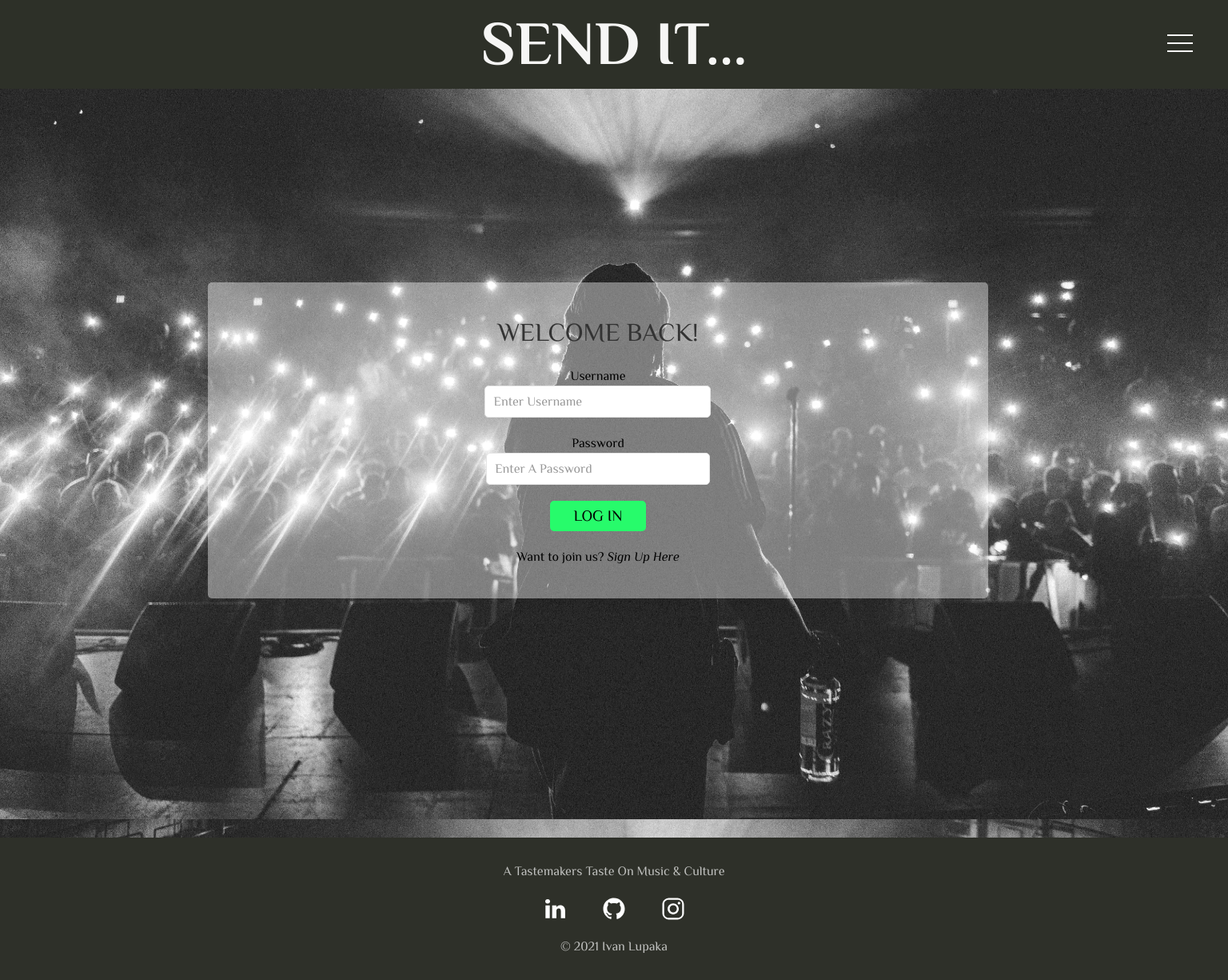
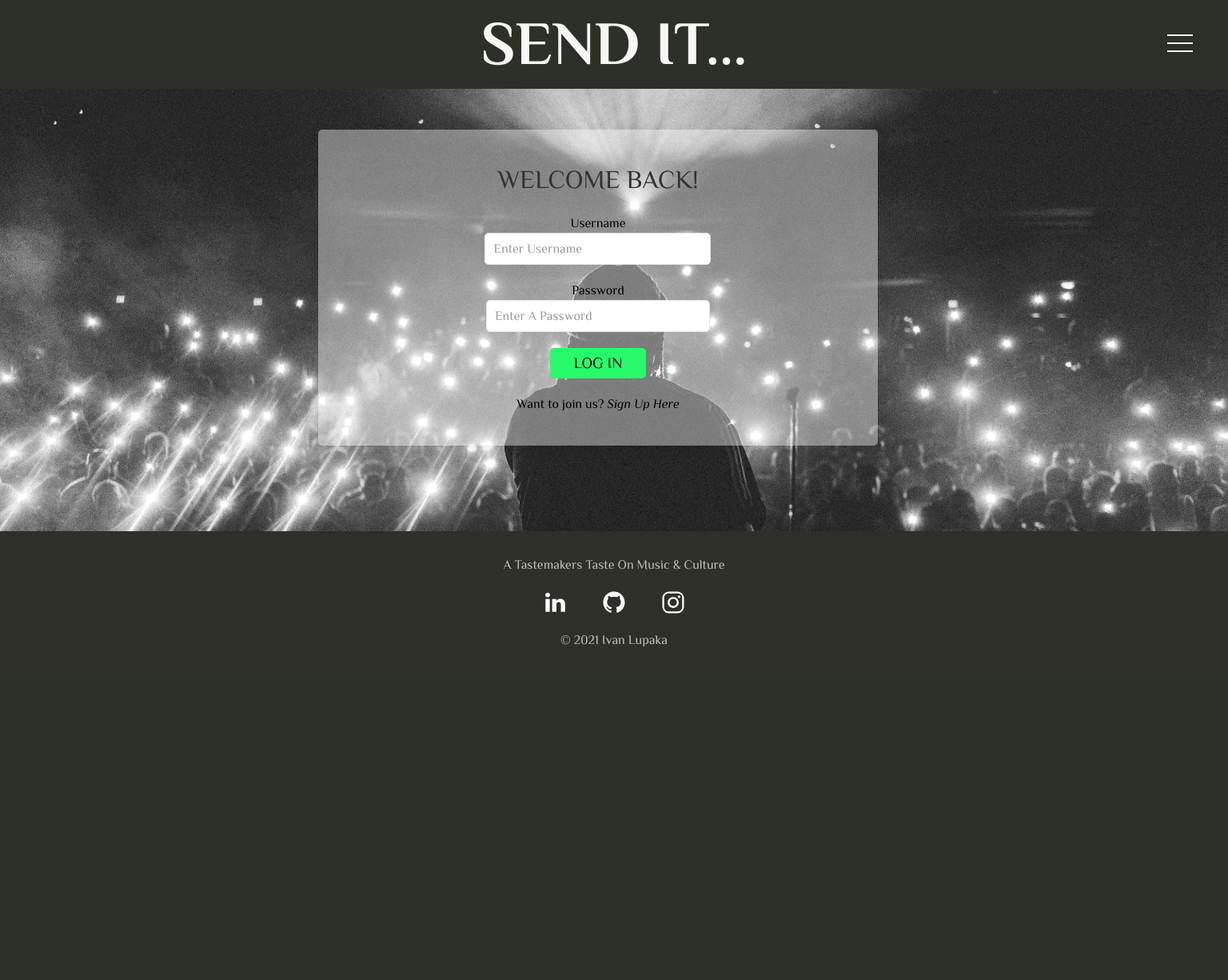
Before and after one commit to Code-Institute-Submissions/send-it-blog, a Flask app: page /login in a window 1536 px wide. Shown: the whole page at 80% size. After the commit the page ends 808 px from the top, so only its background shows below. Run offline with Flask 2, Linux system fonts and the light colour scheme; some libraries are stand-ins or nearby versions.

Commit message:
Fix login page scrolling and container size issues

```diff
--- a/static/css/login.css
+++ b/static/css/login.css
@@ -3,13 +3,7 @@ body {
     background-repeat: no-repeat;
     background-attachment: fixed;
     background-size: cover;
-    height: 100%;
     width: 100%;
-}
-
-.form__card {
-    background-color: rgba(255, 255, 255, .4);
-    width: 80%
 }
 
 p > a {
--- a/static/css/styles.css
+++ b/static/css/styles.css
@@ -167,8 +167,12 @@ body {
 }
 
 .login__container {
-    height: 100vh;
     width: 80%;
+}
+
+.form__card {
+    background-color: rgba(255, 255, 255, .4);
+    width: 80%
 }
 
 .choose-file__text {
@@ -488,4 +492,8 @@ body {
     .post__container {
         width: 900px;
     }
+
+    .form__card {
+        width: 700px;
+    }
 }
--- a/templates/login.html
+++ b/templates/login.html
@@ -11,7 +11,7 @@
 
 {% block content %}
 
-<div class="uk-flex login__container uk-flex-center uk-flex-middle center-align" uk-grid>
+<div class="uk-flex login__container uk-flex-center uk-flex-middle center-align" uk-grid uk-height-viewport="offset-top: true; offset-bottom: 29">
     <div class="uk-flex-center uk-flex-middle uk-card uk-card-default uk-card-body uk-align-center uk-border-rounded form__card">
         <!-- form header -->
         <h3 class="uk-card-title center-align signup__title">WELCOME BACK!</h3>
```
